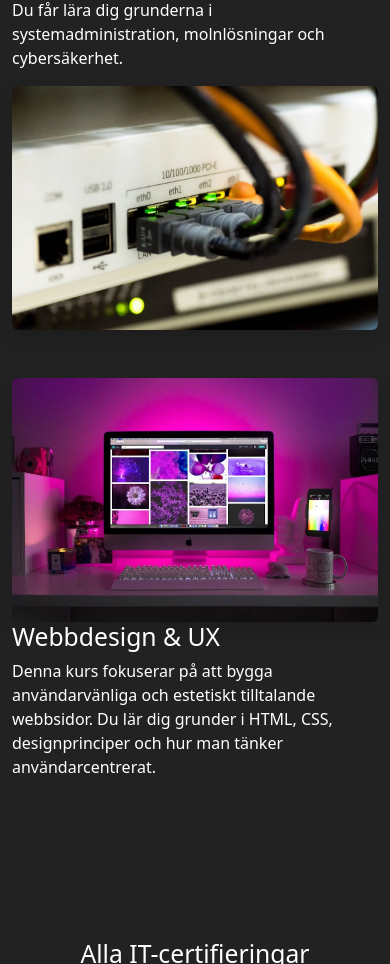
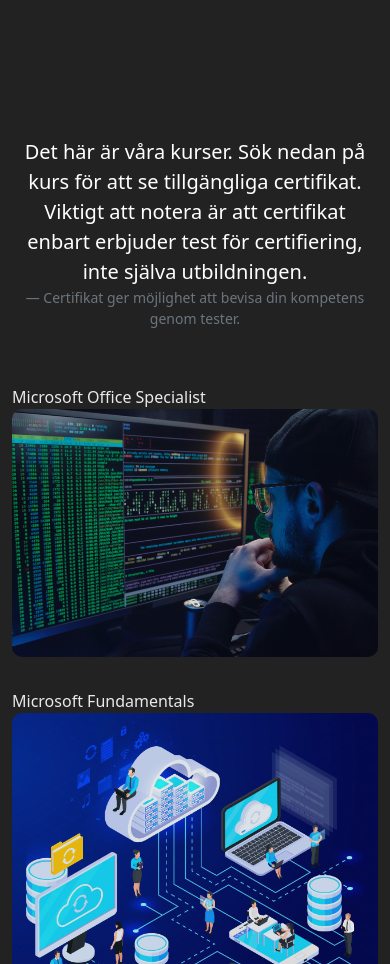
Before and after one commit to ViktorCiganovic-collab/bookingsiteSCS, a React (Vite) app: page /cert in a window 390 px wide. Shown: the part 1036-2000 px from the top of the page. Built offline with nearby package versions, Linux system fonts and the light colour scheme.

Commit message:
added courses and certificates with search filter functionality

```diff
--- a/src/Cert.jsx
+++ b/src/Cert.jsx
@@ -4,17 +4,21 @@ import { Container, Row, Col } from 'react-bootstrap';
 import certImage from './assets/networkSecurityImage.webp';
 import certImage2 from './assets/webdev_img.webp';
 import Itcourses from './components/ITcertificates';
+import { Link } from 'react-router-dom';
+
 
 export default function Cert() {
-  const [selectedCategory, setSelectedCategory] = useState("All");
+  const [selectedCategory, setSelectedCategory] = useState('IT-proffs');
+  const [selectedCourse, setSelectedCourse] = useState('Microsoft Fundamentals');
 
-  // Get unique categories + "All" option
-  const uniqueCategories = ["All", ...new Set(Itcourses.map(course => course.category))];
+  // Fasta kategorier
+  const categories = ["IT-proffs", "Affärsutbildning", "IT-användare", "Distansutbildning", "Seminarier"];
 
-  // Filter based on category selection
-  const filteredCourses = selectedCategory === "All"
-    ? Itcourses
-    : Itcourses.filter(course => course.category === selectedCategory);
+  // Kurser baserat på vald kategori
+  const filteredCourses = Itcourses.filter(course => course.category === selectedCategory);
+
+  // Kurs-objektet för vald kurs (om någon är vald)
+  const currentCourse = filteredCourses.find(course => course.courseName === selectedCourse);
 
   return (
     <div>
@@ -61,50 +65,118 @@ export default function Cert() {
       </section>
 
       <section className='py-5 certificatepageSectionthree'>
+
+      <Row className="mb-4 mx-auto d-flex justify-content-center w-100 text-center">
+  <Col md={6}>
+    <figure>
+      <blockquote className="blockquote">
+        <p>
+          Det här är våra kurser. Sök nedan på kurs för att se tillgängliga certifikat.
+          Viktigt att notera är att certifikat enbart erbjuder test för certifiering,
+          inte själva utbildningen.
+        </p>
+      </blockquote>
+      <figcaption className="blockquote-footer">
+        Certifikat ger möjlighet att bevisa din kompetens genom tester.
+      </figcaption>
+    </figure>
+  </Col>
+</Row>
+
+
         <Container>
-          <h2 className="text-center mb-4">Alla IT-certifieringar</h2>
-
-          {/* Dropdown for category filter */}
-          <div className="mb-4 mx-auto me-auto" style={{ maxWidth: "400px" }}>
-            <label htmlFor="categoryFilter" className="form-label">Filtrera efter kategori:</label>
-            <select
-              id="categoryFilter"
-              className="form-select"
-              value={selectedCategory}
-              onChange={(e) => setSelectedCategory(e.target.value)}
-            >
-              {uniqueCategories.map((category, idx) => (
-                <option key={idx} value={category}>{category}</option>
-              ))}
-            </select>
-          </div>
-
           <Row>
-            {filteredCourses.map((course, index) => (
-              <Col key={index} md={4} className="mb-4">
-                <div className="course-card h-100">
-                  <img
-                    src={course.image}
-                    alt={course.courseName}
-                    className="img-fluid mb-3"
-                    style={{
-                      height: '200px',
-                      objectFit: 'cover',
-                      borderRadius: '6px'
-                    }}
-                  />
-                  <h4>{course.courseName}</h4>
-                  <p><strong>Category:</strong> {course.category}</p>
-                  <p>{course.description}</p>
-                  <div className="d-flex gap-2 mt-3">
-                    <button className="btn btn-secondary w-100">Book Certificate</button>
-                  </div>
-                </div>
-              </Col>
+            {Itcourses.map((course) => (
+              <Col md={4} className='course-card my-3'>
+                {course.courseName}
+                <img src={course.image}></img>
+                </Col>
             ))}
           </Row>
+
+
         </Container>
+
+
       </section>
+
+      <section className='py-5 certificatepageSectionfour'>
+  <Container>
+    <h2 className="text-center mb-4">Sök efter certifikat</h2>
+
+    <div className="mb-4 mx-auto" style={{ maxWidth: "600px" }}>
+      {/* Kategori-select */}
+      <label htmlFor="categoryFilter" className="form-label">Välj kategori:</label>
+      <select
+        id="categoryFilter"
+        className="form-select mb-3"
+        value={selectedCategory}
+        onChange={(e) => {
+          setSelectedCategory(e.target.value);
+          setSelectedCourse('');
+        }}
+      >
+        <option value="">-- Välj kategori --</option>
+        {categories.map((cat, idx) => (
+          <option key={idx} value={cat}>{cat}</option>
+        ))}
+      </select>
+
+      {/* Kurs-select (visas först när kategori är vald) */}
+      {selectedCategory && (
+        <>
+          <label htmlFor="courseFilter" className="form-label">Välj kurs:</label>
+          <select
+            id="courseFilter"
+            className="form-select"
+            value={selectedCourse}
+            onChange={(e) => setSelectedCourse(e.target.value)}
+          >
+            <option value="">-- Välj kurs --</option>
+            {filteredCourses.map((course, idx) => (
+              <option key={idx} value={course.courseName}>{course.courseName}</option>
+            ))}
+          </select>
+        </>
+      )}
+    </div>
+
+    {/* Visar certifikat om en kurs är vald */}
+    {currentCourse && (
+      <Row className="mt-4">
+        <Col md={12} className="mb-4 text-center">
+          <h3>{currentCourse.courseName}</h3>
+          <p>{currentCourse.description}</p>
+          <img
+            src={currentCourse.image}
+            alt={currentCourse.courseName}
+            className="img-fluid mb-4 rounded shadow-sm"
+            style={{ maxHeight: "300px", objectFit: "cover" }}
+          />
+        </Col>
+        <Col md={12}>
+          <h5>Certifieringar i denna kurs:</h5>
+          <ul className="list-group">
+            {currentCourse.certs.map((cert, idx) => (
+              <li key={idx} className="list-group-item d-flex justify-content-between align-items-center">
+                {cert}
+                <Link to={`/cert/${cert}`}>
+  <button className="btn btn-primary btn-sm">
+    Se bokbara tider
+  </button>
+</Link>
+
+
+              </li>
+            ))}
+          </ul>
+        </Col>
+      </Row>
+    )}
+  </Container>
+</section>
+
+
     </div>
   );
 }
--- /dev/null
+++ b/src/CertDetail.jsx
@@ -0,0 +1,55 @@
+import React from 'react';
+import { useParams } from 'react-router-dom';
+import { Container, Row, Col, Button } from 'react-bootstrap';
+import Itcourses from './components/ITcertificates'; // Din kursdata
+import './styling/CertDetail.css';
+export default function CertDetail() {
+  const { certId } = useParams(); // Få tag på certifikats-ID från URL-parametern
+
+  // Hitta certifikatet baserat på certId
+  const cert = Itcourses
+    .map(course => course.certs)
+    .flat()
+    .find(certificate => certificate === certId);
+
+  // Om certifikatet inte finns, visa felmeddelande
+  if (!cert) {
+    return (
+      <Container>
+        <h2>Det certifikatet finns inte</h2>
+      </Container>
+    );
+  }
+
+  // Hitta den kurs som certifikatet tillhör
+  const course = Itcourses.find(course => course.certs.includes(cert));
+
+  return (
+    <section className="py-5 detailSection">
+      <Container>
+        <Row>
+          <Col md={12} className="text-center mb-4">
+            <h2>{cert}</h2>
+            <p>{course.description}</p>
+            <img
+              src={course.image}
+              alt={course.courseName}
+              className="img-fluid mb-4 rounded shadow-sm"
+              style={{ maxHeight: '300px', objectFit: 'cover' }}
+            />
+          </Col>
+          <Col md={6} className='detailinfoCert d-flex flex-column w-100 justify-content-center align-items-center'>
+            <h5>Detaljer för {cert}:</h5>
+            <ul>
+              <li>Certifikatnamn: {cert}</li>
+              <li>Beskrivning: {course.description}</li>
+            </ul>
+            <Button variant="primary" className="mt-4">
+              Boka tid för test
+            </Button>
+          </Col>
+        </Row>
+      </Container>
+    </section>
+  );
+}
--- a/src/components/ITcertificates.jsx
+++ b/src/components/ITcertificates.jsx
@@ -10,58 +10,95 @@ import agileImg from '../assets/agile.jpg';
 
 const Itcourses = [
   {
-      courseName: "Data Analysis with Python",
-      category: "Data & Analytics",
-      description: "Learn the fundamentals of data analysis using Python. Work with libraries like Pandas and Matplotlib to explore, visualize, and interpret data.",
-      image: dataAnalysisImg
+    courseName: "Microsoft Office Specialist",
+    category: "IT-proffs",
+    description: "Certifiering som bekräftar specialistkunskaper i Microsoft Office-program. Utmärkt för både anställda och arbetsgivare att validera kompetens.",
+    image: scriptingImg,
+    certs: [
+      "Word 365/2019 Associate",
+      "Excel 365/2019 Associate",
+      "Outlook 365/2019 Associate",
+      "PowerPoint 365/2019 Associate",
+      "Word 365/2019 Expert",
+      "Excel 365/2019 Expert",
+      "Access 365/2019 Expert"
+    ]
   },
   {
-      courseName: "DevOps & CI/CD",
-      category: "DevOps & Infrastructure",
-      description: "Get hands-on experience with continuous integration and delivery pipelines. Learn to use tools like Docker, Kubernetes, and GitHub Actions for modern DevOps workflows.",
-      image: devopsImg
+    courseName: "Microsoft Fundamentals",
+    category: "IT-proffs",
+    description: "Grundläggande certifieringar inom molntjänster, AI, data och säkerhet. Perfekt för nybörjare och icke-tekniska roller som vill förstå Microsofts ekosystem.",
+    image: cloudImg,
+    certs: [
+      "Azure Fundamentals (AZ-900)",
+      "Azure AI Fundamentals (AI-900)",
+      "Azure Data Fundamentals (DP-900)",
+      "Security, Compliance, and Identity Fundamentals (SC-900)",
+      "Power Platform Fundamentals (PL-900)",
+      "Microsoft 365 Fundamentals (MS-900)",
+      "Dynamics 365 Fundamentals (CRM)",
+      "Dynamics 365 Fundamentals (ERP)"
+    ]
   },
   {
-      courseName: "Introduction to AI & Machine Learning",
-      category: "AI & Machine Learning",
-      description: "Explore the basics of artificial intelligence and machine learning. Build simple models using Python with TensorFlow and scikit-learn.",
-      image: aiImg
+    courseName: "Unity Certified User",
+    category: "IT-proffs",
+    description: "Unity-certifiering för att bevisa kunskap inom VR/AR, 3D- och spelutveckling. En perfekt startpunkt för kreativa yrkesroller inom teknik.",
+    image: aiImg,
+    certs: [
+      "Unity Certified User: Programmering",
+      "Unity Certified User: Artist",
+      "Unity Certified User: VR/AR Design",
+      "Unity Certified User: Game Development"
+    ]
   },
   {
-      courseName: "Cybersecurity Fundamentals",
-      category: "Cybersecurity",
-      description: "An entry-level course in IT security. Understand common threats, authentication methods, firewalls, and how to mitigate basic security risks.",
-      image: cybersecurityImg
+    courseName: "Adobe Certified Professional",
+    category: "IT-proffs",
+    description: "Certifiera dig i Adobe-program för att visa professionella färdigheter inom digitalt skapande, design och video.",
+    image: webDevImg,
+    certs: [
+      "Adobe After Effects",
+      "Adobe Animate",
+      "Adobe Dreamweaver",
+      "Adobe Illustrator",
+      "Adobe InDesign",
+      "Adobe Photoshop",
+      "Adobe Premiere Pro"
+    ]
   },
   {
-      courseName: "Cloud Computing Essentials",
-      category: "Cloud Technologies",
-      description: "Gain foundational knowledge in cloud platforms like AWS, Azure, and Google Cloud. Learn about virtualization, deployment models, and key services.",
-      image: cloudImg
+    courseName: "Cisco Certified Support Technician (CCST)",
+    category: "IT-proffs",
+    description: "CCST-programmet validerar arbetsklara färdigheter inom nätverk och cybersäkerhet – redo för tekniska roller från dag ett.",
+    image: networkingImg,
+    certs: [
+      "CCST Networking",
+      "CCST Cybersecurity"
+    ]
   },
   {
-      courseName: "Full Stack Web Development",
-      category: "Web Development",
-      description: "Learn to build dynamic web applications using HTML, CSS, JavaScript, and backend technologies like Node.js and Express.",
-      image: webDevImg
-    },
-    {
-      courseName: "Networking Basics",
-      category: "IT Infrastructure",
-      description: "Understand how computer networks operate. Cover topics like IP addressing, DNS, routing, and basic network security.",
-      image: networkingImg
-    },
-    {
-        courseName: "Linux Shell Scripting",
-        category: "System Administration",
-        description: "Master the basics of Bash scripting to automate tasks in Linux environments. Learn scripting logic, file operations, and cron jobs.",
-        image: scriptingImg
-      },
-      {
-        courseName: "Agile & Scrum Fundamentals",
-        category: "Project Management",
-        description: "Understand the principles of Agile development and Scrum methodology. Learn roles, ceremonies, and how to manage iterative workflows.",
-        image: agileImg
+    courseName: "IT Specialist",
+    category: "IT-proffs",
+    description: "IT Specialist-programmet validerar grundläggande kompetenser inom AI, moln, säkerhet, programmering och nätverk – perfekt för karriärstart inom IT.",
+    image: dataAnalysisImg,
+    certs: [
+      "Artificiell Intelligens",
+      "Molnberäkning",
+      "Beräkningstänkande",
+      "Cybersäkerhet",
+      "Dataanalys",
+      "Databaser",
+      "Enhetkonfiguration och -hantering",
+      "HTML och CSS",
+      "HTML5 Application Development",
+      "Java",
+      "JavaScript",
+      "Nätverk",
+      "Nätverkssäkerhet",
+      "Python",
+      "Programvaruutveckling"
+    ]
   }
 ];
 
--- a/src/main.jsx
+++ b/src/main.jsx
@@ -9,6 +9,7 @@ import Layout from './Layout.jsx'
 import Cert from './Cert.jsx'
 import 'bootstrap/dist/css/bootstrap.min.css';
 import './styling/App.css';
+import CertDetail from './CertDetail.jsx'
 
 const router = createBrowserRouter([
   {
@@ -22,6 +23,10 @@ const router = createBrowserRouter([
       {
         path: 'cert',
         element: <Cert />
+      },
+      {
+        path: 'cert/:certId',
+        element: <CertDetail />,
       }
     ]
   },
--- a/src/styling/App.css
+++ b/src/styling/App.css
@@ -32,13 +32,14 @@ padding: 0;
     --text-shadow: 4px 4px 12px rgba(0, 0, 0, 0.9);
     --font-family-base: "Roboto Flex", sans-serif;
     --main-bg: #222222;
+    --secondary-bg:  #0D2C54;
 
 }
 
 body {
     font-family: var(--font-family-base);
-    background-color: #111; /* valfritt */
-    color: var(--white-text); /* så texten blir vit överallt, om du vill */
+    background-color: #111;
+    color: var(--white-text);
 }
 
 
--- a/src/styling/Cert.css
+++ b/src/styling/Cert.css
@@ -1,57 +1,142 @@
-
-
 .certificatesPage {
   background-image: url('https://images.pexels.com/photos/1181316/pexels-photo-1181316.jpeg?auto=compress&cs=tinysrgb&w=1260&h=750&dpr=1') !important;
-    background-size: cover; /* Gör så att bakgrundsbilden täcker hela elementet */
-    background-position: center; /* Centrerar bakgrundsbilden */
-    height: 100vh; /* Gör att sidan täcker hela höjden på viewporten */
+  background-size: cover;
+  background-position: center;
+  height: 100vh;
   width: 100%;
-    display: flex; /* Flexbox för att centrera texten */
-    justify-content: center; /* Centrerar horisontellt */
-    align-items: center; /* Centrerar vertikalt */
+  display: flex;
+  justify-content: center;
+  align-items: center;
+  color: white;
+  text-shadow: 2px 2px 4px rgba(0, 0, 0, 0.7);
 }
 
 h1 {
   font-size: 3rem;
   color: var(--white-text) !important;
   text-shadow: var(--text-shadow);
+  text-align: center; /* Center the title */
 }
 
-  .certificatesPageSectionTwo {
+.certificatesPageSectionTwo,
+.certificatepageSectionfour {
   width: 100%;
   background-color: var(--main-bg);
+  padding: 50px 0; /* Add padding for vertical spacing */
 }
 
 .certificatepageSectionthree {
   width: 100%;
   background-color: var(--main-bg);
-  }
+  padding: 50px 0; /* Add padding for vertical spacing */}
 
 .course-card {
+  border-radius: 10px;
+
+  overflow: hidden;
   transition: ease 0.3s;
-    opacity: 0.8;
+  opacity: 0.9;
 }
 
 .course-card:hover {
   cursor: pointer;
-    transform: scale(1.1);
-    opacity: 0.4;
+  transform: scale(1.05);
+  opacity: 1;
+}
+
+.course-card img {
+  width: 100%;
+  height: auto;
+  border-radius: 10px;
+
+}
+
+.course-card .card-body {
+  padding: 20px;
+  text-align: center;
+}
+
+.course-card h5 {
+  font-size: 1.25rem;
+  margin-bottom: 15px;
+}
+
+.course-card p {
+  font-size: 1rem;
+  color: #555;
 }
 
 .course-card button {
   font-size: 0.9rem;
-  }
-
-  .course-card .btn {
   margin-top: 10px;
 }
 
 .course-card .btn-primary {
   background-color: #007bff;
   border-color: #007bff;
+  width: 100%;
+  padding: 10px;
+  border-radius: 5px;
+  transition: background-color 0.3s;
+}
+
+.course-card .btn-primary:hover {
+  background-color: #0056b3;
 }
 
 .course-card .btn-outline-secondary {
   border-color: #ccc;
   color: #333;
+  width: 100%;
+  padding: 10px;
+  border-radius: 5px;
 }
+
+.course-card .btn-outline-secondary:hover {
+  background-color: #f8f9fa;
+}
+
+.course-card-container {
+  display: flex;
+  flex-wrap: wrap;
+  justify-content: space-between;
+}
+
+
+.certificatepageSectionfour {
+
+}
+
+.course-card .img-fluid {
+  max-height: 200px;
+  object-fit: cover;
+}
+
+.course-card p {
+  margin-bottom: 10px;
+}
+
+.form-select {
+  margin-bottom: 1.5rem; /* Add spacing below select boxes */
+}
+
+@media (max-width: 768px) {
+  .course-card-container .col-md-4 {
+    flex: 0 0 48%;
+    margin-bottom: 20px;
+  }
+
+  .certificatesPage {
+    height: auto; /* Adjust for smaller screens */
+  }
+
+  h1 {
+    font-size: 2rem;
+  }
+}
+
+@media (max-width: 576px) {
+  .course-card-container .col-md-4 {
+    flex: 0 0 100%;
+  }
+}
--- /dev/null
+++ b/src/styling/CertDetail.css
@@ -0,0 +1,11 @@
+
+.detailSection {
+    background-color: var(--secondary-bg);
+    min-height: 100vh;
+
+}
+
+.detailinfoCert ul li {
+    list-style: none;
+    text-align: center;
+}
```
Lines whose indentation alone changed are shown as unchanged.
